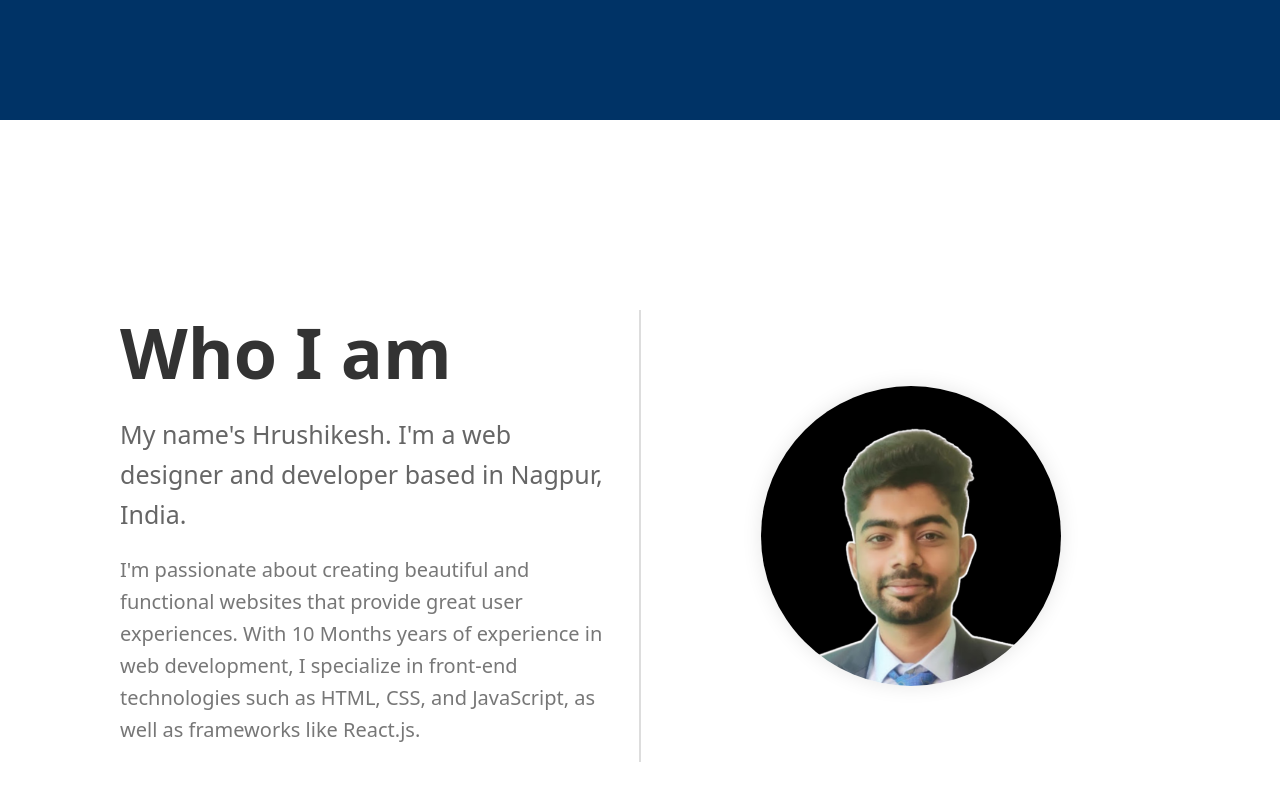
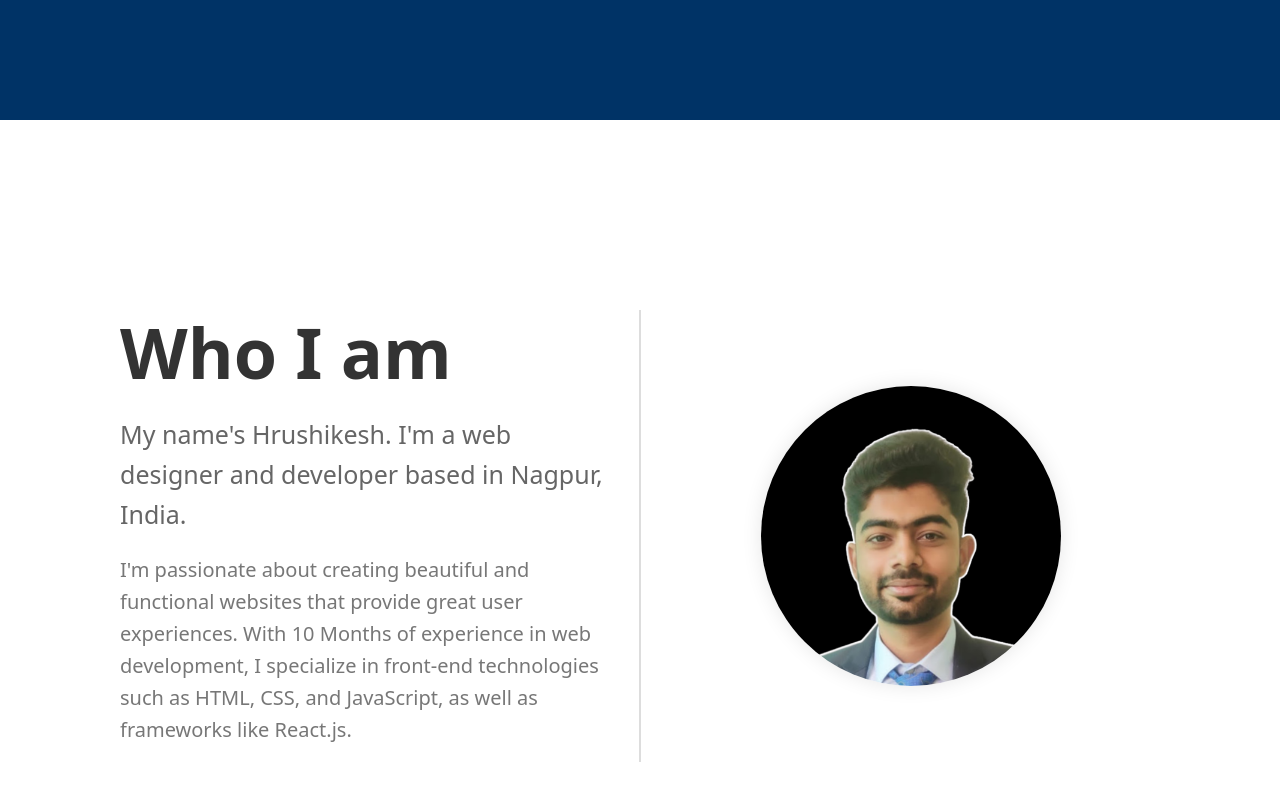
Before and after one commit to HrushikeshSurkar/hrushikesh-surkar-portfolio, a React (Create React App) app: page / in a window 1280 px wide. Shown: the part 642-1442 px from the top of the page. Built offline with nearby package versions, Linux system fonts and the light colour scheme.

Commit message:
About us updated text removed

```diff
--- a/src/pages/About.js
+++ b/src/pages/About.js
@@ -16,10 +16,9 @@ const About = ({ experience }) => {
           </p>
           <p className="more-text">
             I'm passionate about creating beautiful and functional websites that
-            provide great user experiences. With {experience} years of
-            experience in web development, I specialize in front-end
-            technologies such as HTML, CSS, and JavaScript, as well as
-            frameworks like React.js.
+            provide great user experiences. With {experience} of experience in
+            web development, I specialize in front-end technologies such as
+            HTML, CSS, and JavaScript, as well as frameworks like React.js.
           </p>
         </div>
         <div className="separator"></div>
```
Also changed, not shown: 8 other files (tests, documents, lock files or other folders).
